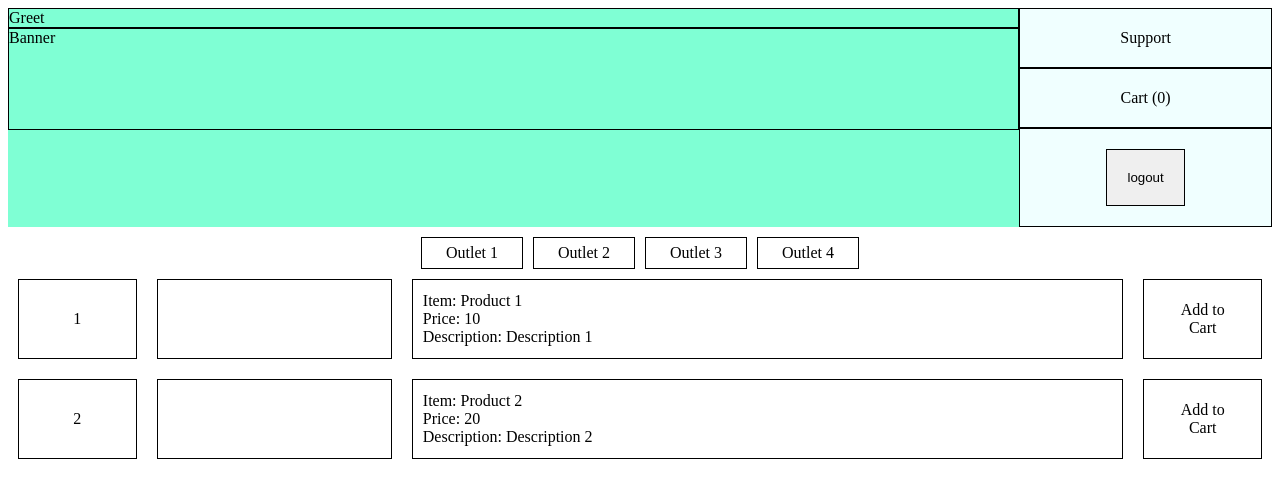
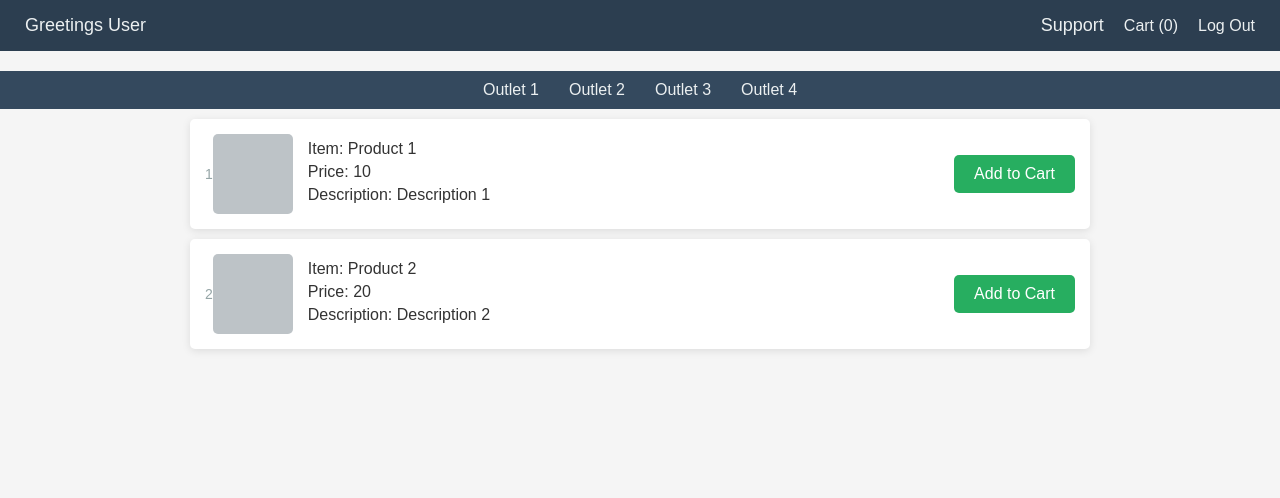
Before and after one commit to parthratra11/Canteen, a React app in the folder canteen-react/: page /Home in a window 1280 px wide. Built offline with nearby package versions, Linux system fonts and the light colour scheme.

Commit message:
homepage css and cart css

```diff
--- a/canteen-react/src/components/Cart/cart.css
+++ b/canteen-react/src/components/Cart/cart.css
@@ -1,7 +1,46 @@
+
+h1 {
+  text-align: center;
+  color: #333;
+  margin-top: 20px;
+  font-size: 36px;
+  font-weight: bold;
+}
+
+
 .cartNavigation {
-  border: 1px solid black;
-  height: 40px;
-  display: flex;
-  justify-content: center;
-  align-items: center;
+  background-color: #007bff;
+  color: white;
+  padding: 15px 20px;
+  text-align: center;
+  border-radius: 5px;
+  cursor: pointer;
+  margin: 20px auto;
+  width: 250px;
+  font-size: 18px;
+  font-weight: bold;
+  transition: background-color 0.3s;
 }
+
+
+.cartNavigation:hover {
+  background-color: #0056b3;
+}
+
+
+.cartNavigation:last-child {
+  background-color: #6c757d;
+}
+
+.cartNavigation:last-child:hover {
+  background-color: #5a6268;
+}
+
+
+.noItemsMessage {
+  text-align: center;
+  color: #777;
+  font-size: 24px;
+  margin-top: 40px;
+  font-weight: bold;
+}
--- a/canteen-react/src/components/Cart/cart.js
+++ b/canteen-react/src/components/Cart/cart.js
@@ -15,7 +15,7 @@ export default function Cart() {
 
   return (
     <>
-      <h1>This is Cart</h1>
+      <h1>CART</h1>
       {/* DIPLAYS THE CART ITEMS IF THERE IS SOMETHING IN THE CART */}
       {cartItems.length > 0 ? (
         <div>
@@ -40,9 +40,9 @@ export default function Cart() {
                   removeFromCart(index);
                 }}
               >
-                <span>Remove</span>
-                <span>from</span>
-                <span>Cart</span>
+                <span>Remove </span>
+                <span>from </span>
+                <span>Cart </span>
               </div>
             </div>
           ))}
@@ -58,7 +58,7 @@ export default function Cart() {
       ) : (
         // IF THE CART IS EMPTY, A MESSAGE IS DISPLAYED
         <>
-          <div>No Items in Cart</div>
+          <div className="noItemsMessage">No Items in Cart</div>
           {/* REDIRECTS BACK TO THE HOMEPAGE */}
           <div className="cartNavigation" onClick={() => navigate("/Home")}>
             Return to Homepage
--- a/canteen-react/src/components/Homepage/homepage.css
+++ b/canteen-react/src/components/Homepage/homepage.css
@@ -1,4 +1,4 @@
-.homeHeader {
+/* .homeHeader {
   font-size: 50px;
   font-family: sans-serif;
 }
@@ -100,4 +100,150 @@
   flex-direction: column;
   justify-content: center;
   align-items: center;
+} */
+
+* {
+  margin: 0;
+  padding: 0;
+  box-sizing: border-box;
 }
+
+body {
+  font-family: Arial, sans-serif;
+  background-color: #f5f5f5;
+  color: #333;
+}
+
+
+.navBar {
+  display: flex;
+  justify-content: space-between;
+  align-items: center;
+  background-color: #2c3e50;
+  padding: 15px;
+  color: #ecf0f1;
+}
+
+.navBar .main {
+  display: flex;
+  align-items: center;
+}
+
+.navBar .rightmenue {
+  display: flex;
+  align-items: center;
+}
+
+.greet, .support, .cart, .logout {
+  margin: 0 10px;
+}
+
+.greet, .support {
+  font-size: 18px;
+}
+
+.logout button {
+  background-color: #e74c3c;
+  color: white;
+  border: none;
+  padding: 10px 15px;
+  cursor: pointer;
+  border-radius: 5px;
+}
+
+.logout button:hover {
+  background-color: #c0392b;
+}
+
+.cart {
+  cursor: pointer;
+}
+
+.cart:hover {
+  color: #3498db;
+}
+
+
+.outletsNavBar {
+  display: flex;
+  justify-content: center;
+  background-color: #34495e;
+  padding: 10px 0;
+  margin-top: 20px;
+}
+
+.outletsNavItem {
+  color: #ecf0f1;
+  margin: 0 15px;
+  cursor: pointer;
+  font-size: 16px;
+}
+
+.outletsNavItem:hover {
+  color: #3498db;
+}
+
+
+.menuItems {
+  display: flex;
+  align-items: center;
+  justify-content: space-between;
+  background-color: white;
+  margin: 10px auto;
+  padding: 15px;
+  max-width: 900px;
+  border-radius: 5px;
+  box-shadow: 0 2px 8px rgba(0, 0, 0, 0.1);
+}
+
+.menuItemID {
+  font-size: 14px;
+  color: #95a5a6;
+}
+
+.menuItemImage {
+  width: 80px;
+  height: 80px;
+  background-color: #bdc3c7;
+  border-radius: 5px;
+  display: flex;
+  align-items: center;
+  justify-content: center;
+}
+
+.menuItemDetails {
+  flex-grow: 1;
+  margin-left: 15px;
+}
+
+.menuItemDetails div {
+  margin-bottom: 5px;
+}
+
+.menuItemOrder {
+  background-color: #27ae60;
+  color: white;
+  padding: 10px 20px;
+  border-radius: 5px;
+  cursor: pointer;
+}
+
+.menuItemOrder:hover {
+  background-color: #2ecc71;
+}
+
+
+footer {
+  margin-top: 30px;
+  padding: 20px;
+  text-align: center;
+  background-color: #2c3e50;
+  color: #ecf0f1;
+}
+
+.logout{
+  cursor: pointer;
+}
+.logout:hover {
+  color: #3498db;
+}
--- a/canteen-react/src/components/Homepage/homepage.js
+++ b/canteen-react/src/components/Homepage/homepage.js
@@ -12,7 +12,7 @@ function NavigationBar({ cartItems, setCartItems }) {
 
   // TODO: GREETS THE USER WHO IS LOGGED IN
   function Greet() {
-    return <div>Greet</div>;
+    return <div>Greetings User </div>;
   }
 
   // TODO: SUPPORT MENU FOR THE USER
@@ -22,26 +22,26 @@ function NavigationBar({ cartItems, setCartItems }) {
 
   // TODO: OFFER AND ANNOUNCEMENTS BANNER TO BE IMPLEMENTED
   function BruceBanner() {
-    return <div>Banner</div>;
+    return <div>
+      {/* Banner */}
+      </div>;
   }
 
   // REDIRECTS USER TO THE CART AND DISPLAYS THE NO. OF ITEMS IN CART
   function CartBtn() {
     return <div>{`Cart (${cartItems.length})`}</div>;
   }
-
+  function handleLog() {
+    localStorage.clear();
+    navigate("/");
+  }
   // TODO: LOGS OUT THE USER
   function Logout() {
-    function handleLog() {
-      localStorage.clear();
-      navigate("/");
-    }
+
 
     return (
       <div>
-        <button className="logout" onClick={handleLog}>
-          logout
-        </button>
+       Log Out
       </div>
     );
   }
@@ -67,7 +67,7 @@ function NavigationBar({ cartItems, setCartItems }) {
           <div className="cart" onClick={() => navigate("/Cart")}>
             <CartBtn />
           </div>
-          <div className="logout">
+          <div className="logout" onClick={handleLog}>
             <Logout />
           </div>
         </div>
@@ -138,7 +138,7 @@ function Menu({ outlets, activeMenu, cartItems, setCartItems }) {
                 addToCart(product);
               }}
             >
-              <span>Add to</span>
+              <span>Add to </span>
               <span>Cart</span>
             </div>
           </div>
```
